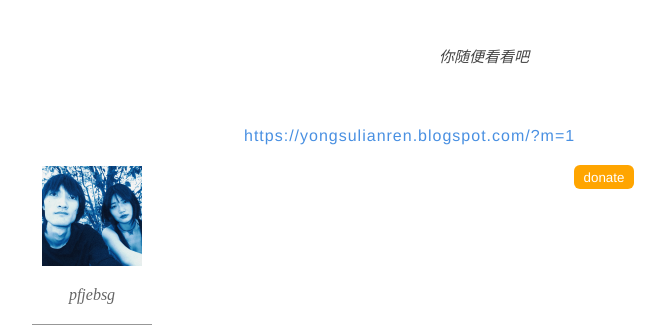
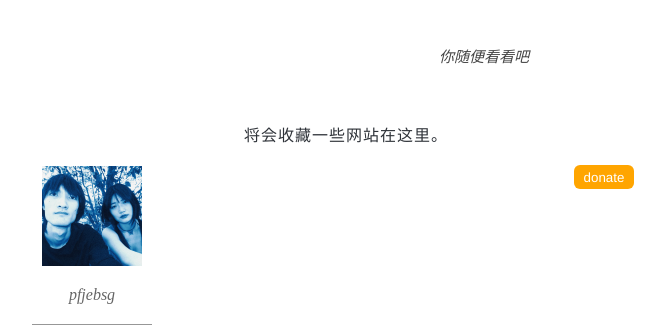
Before and after one commit to pfjebsg/pfjebsg.github.io, a plain HTML site: page collect/index.html in a window 1280 px wide. Shown: the top 328 px of the page, without its empty margins (156-821 px from the left). Drawn offline with nearby package versions, Linux system fonts and the light colour scheme; some packages are replaced by stand-ins of ours; a script that the page names is missing; a small style sheet from the web is missing.

Commit message:
Site updated: 2024-12-25 07:39:21

```diff
--- a/collect/index.html
+++ b/collect/index.html
@@ -136,7 +136,7 @@
         <!-- Main Content -->
 
 <div class="post-content ">
-    <p><a href="url">https://yongsulianren.blogspot.com/?m=1</a></p>
+    <p>将会收藏一些网站在这里。</p>
 
 
         <div class="donate-container">
```
